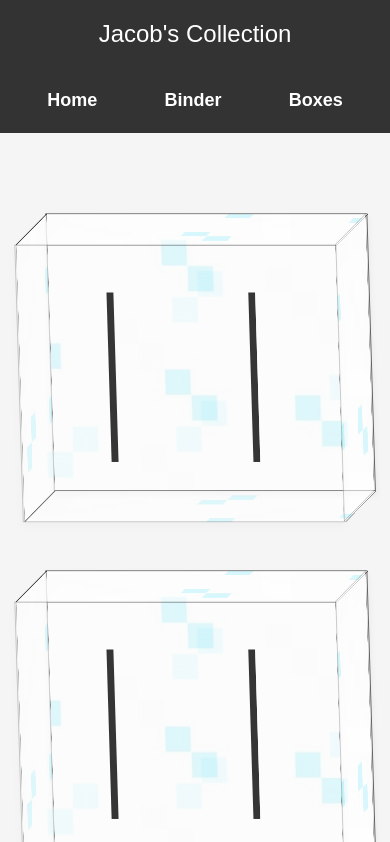
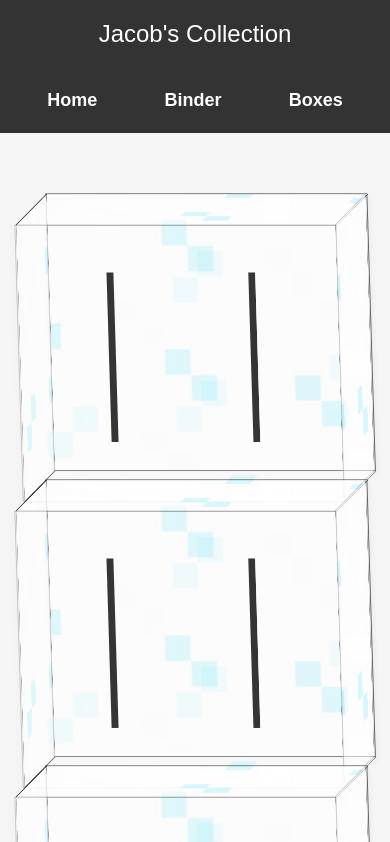
Before and after one commit to jlewsey1/cardBinder, a plain HTML site: page html/binders/binder-2x2.html in a window 390 px wide. Shown: the top 842 px of the page. Drawn offline with Linux system fonts and the light colour scheme; grey boxes are pictures that could not be loaded.

Commit message:
stacked mobile display

```diff
--- a/css/binder/binderStyles2x2.css
+++ b/css/binder/binderStyles2x2.css
@@ -179,7 +179,7 @@ header {
 
 
     .display-prism-container {
-        height: 347px;
+        height: 276px;
         position: relative;  /* Positioning relative to parent */
         flex-grow: 1;
         width: 100%;
@@ -190,7 +190,7 @@ header {
         height: 200px;
         transform-style: preserve-3d;
         left: 0px;
-        top: 40px; /* Adjust vertical positioning */
+        top: 20px; /* Adjust vertical positioning */
         width: 100%;
         transform: rotateY(10deg) rotateX(10deg);  /* Adjust the angles to set the prism at an angle */
     }
```
